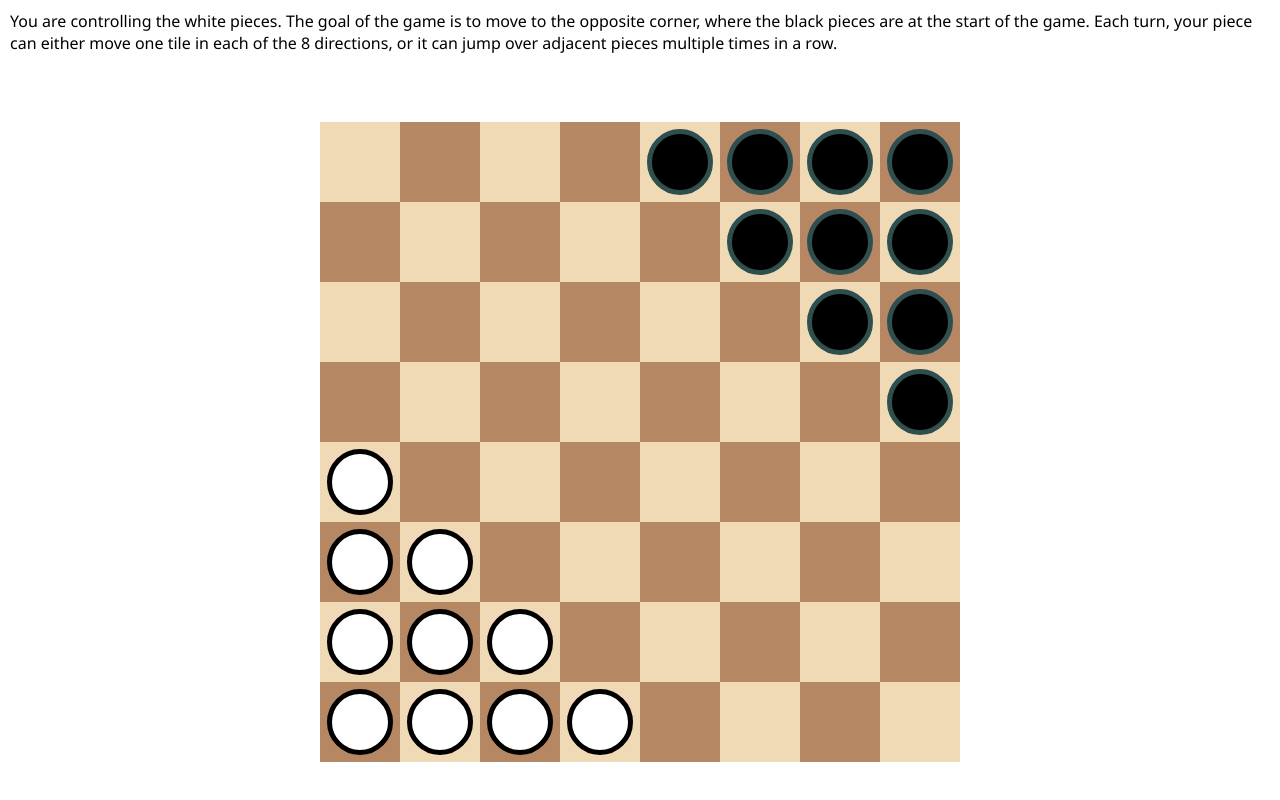
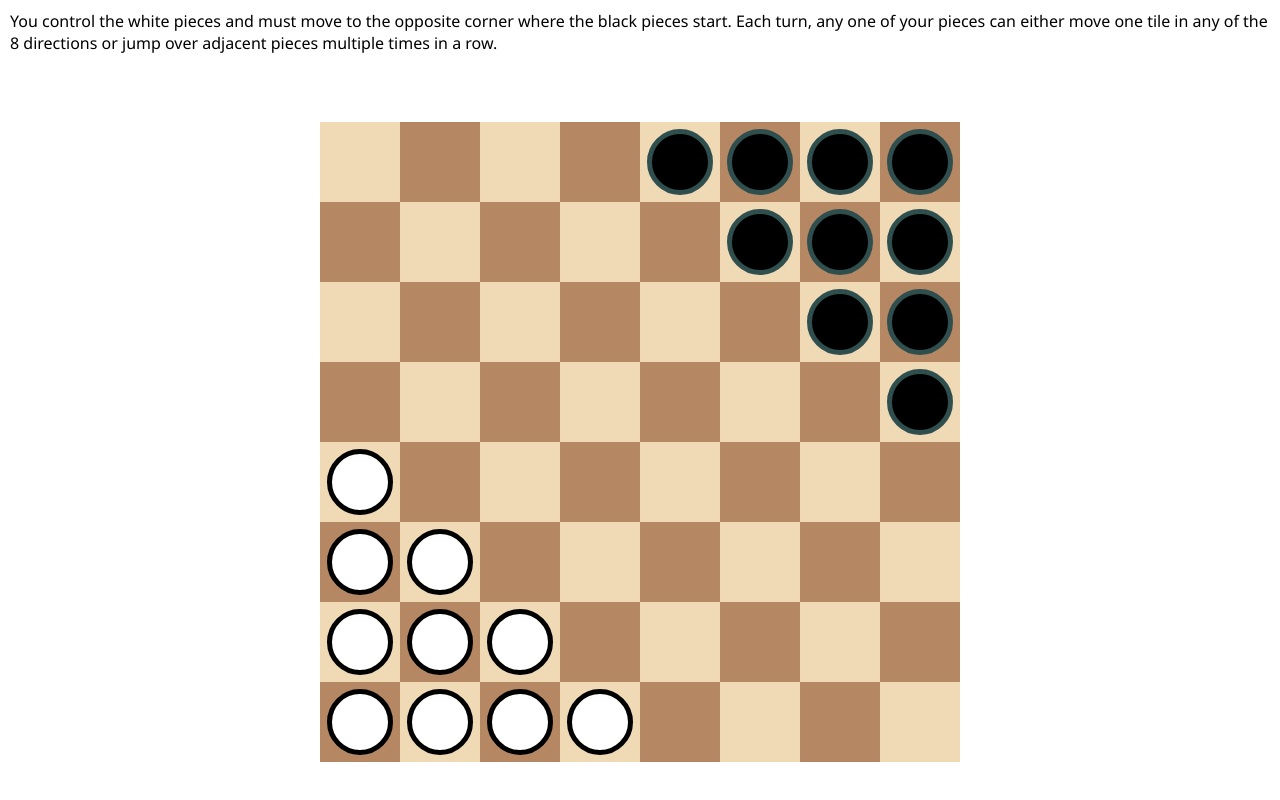
Before and after one commit to Bulmenisaurus/corners-ai, a website: page index.html in a window 1280 px wide. Drawn offline with Linux system fonts and the light colour scheme.

Commit message:
update description text

```diff
--- a/index.html
+++ b/index.html
@@ -10,10 +10,9 @@
     </head>
     <body>
         <div id="description">
-            You are controlling the white pieces. The goal of the game is to move to the opposite
-            corner, where the black pieces are at the start of the game. Each turn, your piece can
-            either move one tile in each of the 8 directions, or it can jump over adjacent pieces
-            multiple times in a row.
+            You control the white pieces and must move to the opposite corner where the black pieces
+            start. Each turn, any one of your pieces can either move one tile in any of the 8
+            directions or jump over adjacent pieces multiple times in a row.
         </div>
         <main></main>
     </body>
```
